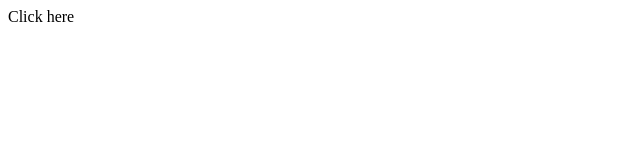
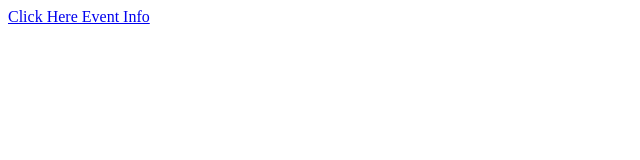
Before and after one commit to SohailGidwani/BROCHURE-ASCENT-2022, a plain HTML site: page index.html in a window 1280 px wide. Shown: the whole page, without its empty margins (0-640 px from the left). Drawn offline with Linux system fonts and the light colour scheme.

Commit message:
Update index.html

```diff
--- a/index.html
+++ b/index.html
@@ -1,3 +1,3 @@
 <html>
-  <p><a hreef = "ASCENT'22.pdf">Click here</a></p>
+  <p><a href="example.pdf">Click Here Event Info</a></p>
 </html>
```
